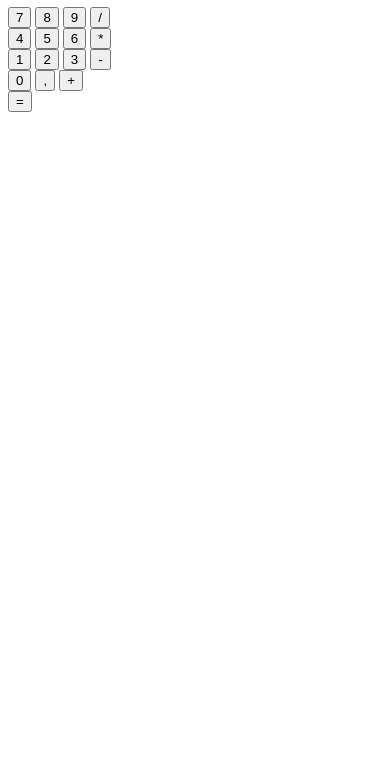
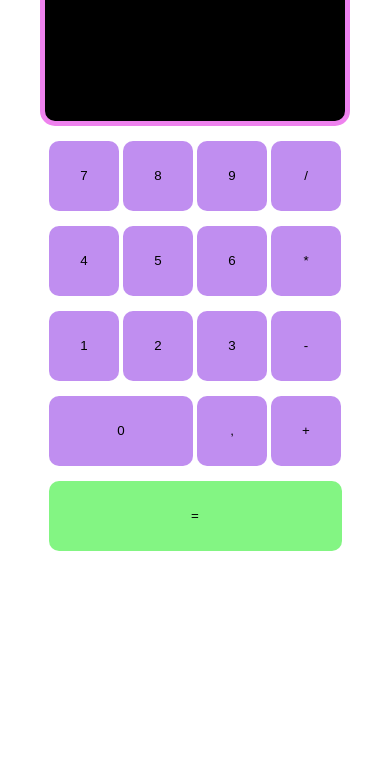
Before and after one commit to AllanDHS/calculatrice, a plain HTML site: page index.html in a window 390 px wide. Shown: the part 73-844 px from the top of the page. Drawn offline with Linux system fonts and the light colour scheme.

Commit message:
CSS/Responsive

```diff
--- a/assets/css/style.css
+++ b/assets/css/style.css
@@ -0,0 +1,65 @@
+
+
+*{
+    padding: 0;
+    margin: 0;
+
+}
+
+main{
+    display: flex;
+    flex-direction: column;
+    text-align: center;
+
+}
+
+
+.result{
+    width: 30%;
+    height: 20vh;
+    border: 5px solid violet;
+    background-color: rgb(0, 0, 0);
+    margin-left: auto;
+    margin-right: auto;
+    color: white;
+    border-radius: 15px;
+    margin-top: 20px ;
+}
+
+
+.pave{
+    width: 30%;
+    margin-left: auto;
+    margin-right: auto;
+}
+
+.pave button{
+    width: 70px;
+    height: 70px;
+    margin-top: 15px;
+    background-color: rgba(137, 43, 226, 0.528);
+    border: none;
+    border-radius: 10px;
+}
+
+.pave .line-4  span button{
+    width: 144px;
+}
+
+.pave .egale button{
+    width: 293px;
+    background-color: rgba(19, 237, 19, 0.524);
+}
+
+@media screen and (max-width:390px) {
+
+    .result{
+        width: 300px;
+    }
+
+
+    .pave{
+        width: 300px;
+
+    }
+}
--- a/assets/js/script.js
+++ b/assets/js/script.js
@@ -0,0 +1,11 @@
+// Déclaration variable
+
+let nb1 = document.getElementById('nb1')
+let ope = document.getElementById('ope')
+let nb2 = document.getElementById('nb2')
+let resultat = document.getElementById('resultat')
+let chiffre = document.getElementById('chiffre')
+
+chiffre.addEventListener('click', function(){
+    console.log('OK')
+})
--- a/index.html
+++ b/index.html
@@ -1,49 +1,55 @@
 <!DOCTYPE html>
 <html lang="fr">
 <head>
+    <link rel="stylesheet" href="assets/css/style.css">
     <meta charset="UTF-8">
     <meta http-equiv="X-UA-Compatible" content="IE=edge">
     <meta name="viewport" content="width=device-width, initial-scale=1.0">
     <title>Calculatrice</title>
 </head>
 <body>
+    <main>
 
-    <h1>Calculatrice</h1>
-    <div class="result"></div>
+    <div class="result">
+        <p id="nb1"></p>
+        <p id="ope"></p>
+        <p id="nb2"></p>
+        <p id="resultat"></p>
+    </div>
 
-    <div class="button">
+    <div class="pave" id="chiffre">
         <div class="line-1">
-            <button>7</button>
-            <button>8</button>
-            <button>9</button>
-            <button>/</button>
+            <button id="7">7</button>
+            <button id="8">8</button>
+            <button id="9">9</button>
+            <button id="/">/</button>
         </div>
 
         <div class="line-2">
-            <button>4</button>
-            <button>5</button>
-            <button>6</button>
-            <button>*</button>
+            <button id="4">4</button>
+            <button id="5">5</button>
+            <button id="6">6</button>
+            <button id="*">*</button>
         </div>
         <div class="line-3">
-            <button>1</button>
-            <button>2</button>
-            <button>3</button>
-            <button>-</button>
+            <button id="1">1</button>
+            <button id="2">2</button>
+            <button id="3">3</button>
+            <button id="-">-</button>
         </div>
         <div class="line-4">
-            <button>0</button>
-            <button>,</button>
-            <button>+</button>
+            <span><button id="0">0</button></span>
+            <button id=",">,</button>
+            <button id="+">+</button>
         </div>
 
         <div class="egale">
-            <button>=</button>
+            <button id="=">=</button>
         </div>
 
     </div>
 
-
-
+</main>
+    <script src="assets/js/script.js"></script>
 </body>
 </html>
```
